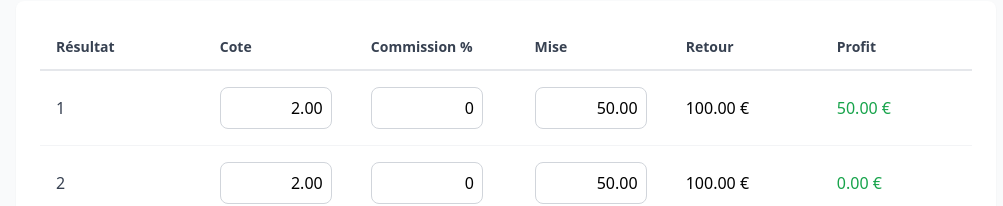
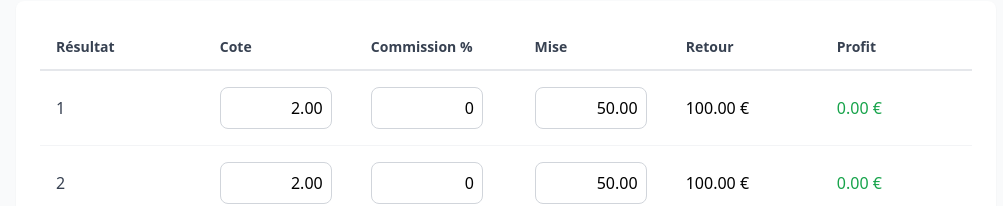
Before and after one commit to Web-Online-Concept/rounders-pro, a Next.js app: page /outils/surebet-calculatrice in a window 1280 px wide. Shown: the part 469-675 px from the top of the page, without its empty margins (134-1137 px from the left). Built offline with nearby package versions, Linux system fonts and the light colour scheme.

Commit message:
Update SurebetCalculator.js

```diff
--- a/app/outils/surebet-calculatrice/SurebetCalculator.js
+++ b/app/outils/surebet-calculatrice/SurebetCalculator.js
@@ -66,6 +66,11 @@ export default function SurebetCalculator() {
     let impliedProbSum = 0;
     const results = [];
 
+    // Calculer le total des mises actuelles
+    for (let i = 0; i < outcomes; i++) {
+      totalStake += stakesArray[i];
+    }
+
     for (let i = 0; i < outcomes; i++) {
       const odd = oddsArray[i];
       const stake = stakesArray[i];
@@ -84,10 +89,8 @@ export default function SurebetCalculator() {
         impliedProbSum += 1 / adjustedOdd;
       }
 
-      totalStake += stake;
-
       const returnValue = stake * adjustedOdd;
-      const profit = returnValue - totalStake;
+      const profit = totalStake > 0 ? returnValue - totalStake : 0;
 
       results.push({
         odd,
@@ -196,14 +199,12 @@ export default function SurebetCalculator() {
     else if (index === 1) setStake2(value);
     else if (index === 2) setStake3(value);
 
-    // Mettre à jour le total
-    setTimeout(() => {
-      const s1 = index === 0 ? parseFloat(value) || 0 : parseFloat(stake1) || 0;
-      const s2 = index === 1 ? parseFloat(value) || 0 : parseFloat(stake2) || 0;
-      const s3 = index === 2 ? parseFloat(value) || 0 : parseFloat(stake3) || 0;
-      const total = s1 + s2 + (outcomes >= 3 ? s3 : 0);
-      setTotalStakeInput(total > 0 ? total.toFixed(2) : '');
-    }, 100);
+    // Calculer et mettre à jour le total immédiatement
+    const s1 = index === 0 ? parseFloat(value) || 0 : parseFloat(stake1) || 0;
+    const s2 = index === 1 ? parseFloat(value) || 0 : parseFloat(stake2) || 0;
+    const s3 = index === 2 ? parseFloat(value) || 0 : parseFloat(stake3) || 0;
+    const total = s1 + s2 + (outcomes >= 3 ? s3 : 0);
+    setTotalStakeInput(total > 0 ? total.toFixed(2) : '0.00');
   };
 
   // Gérer les changements de commissions
@@ -232,23 +233,44 @@ export default function SurebetCalculator() {
 
   // Ajuster le nombre d'issues selon le type de pari
   useEffect(() => {
+    const previousOutcomes = outcomes;
+    let newOutcomes = 2;
+
     switch(surebetType) {
       case '1-2':
       case 'H1-H2':
       case 'O-U':
-        setOutcomes(2);
+        newOutcomes = 2;
+        if (previousOutcomes === 3) {
+          // Redistribuer les mises sur 2 issues
+          const total = (parseFloat(stake1) || 0) + (parseFloat(stake2) || 0) + (parseFloat(stake3) || 0);
+          if (total > 0) {
+            setTimeout(() => redistributeStakes(total), 100);
+          }
+        }
         setOdds3('');
         setStake3('');
         break;
       case '1-X-2':
       case '1X-2':
-        setOutcomes(3);
+        newOutcomes = 3;
         if (!odds3) setOdds3('3.00');
         break;
       default:
-        setOutcomes(2);
+        newOutcomes = 2;
     }
+
+    setOutcomes(newOutcomes);
   }, [surebetType]);
+
+  // Mettre à jour la mise totale quand les mises individuelles changent
+  useEffect(() => {
+    const s1 = parseFloat(stake1) || 0;
+    const s2 = parseFloat(stake2) || 0;
+    const s3 = parseFloat(stake3) || 0;
+    const total = s1 + s2 + (outcomes >= 3 ? s3 : 0);
+    setTotalStakeInput(total > 0 ? total.toFixed(2) : '0.00');
+  }, [stake1, stake2, stake3, outcomes]);
 
   const results = calculateResults();
 
```
